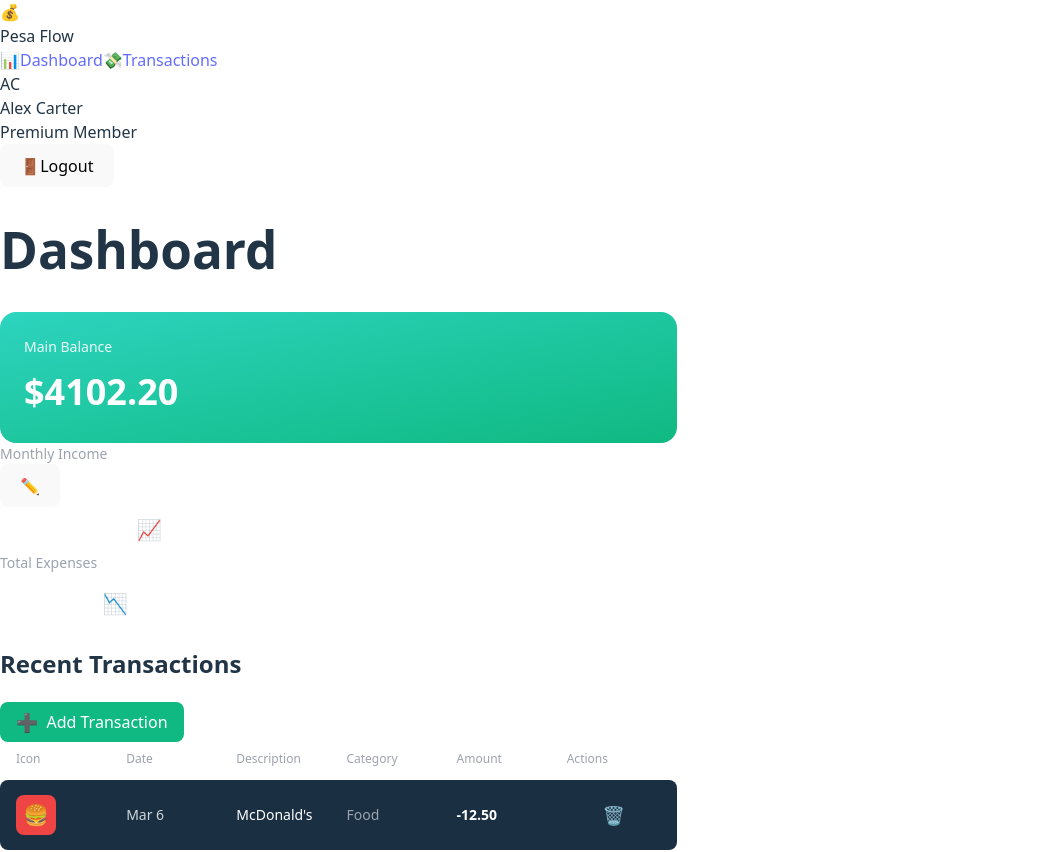
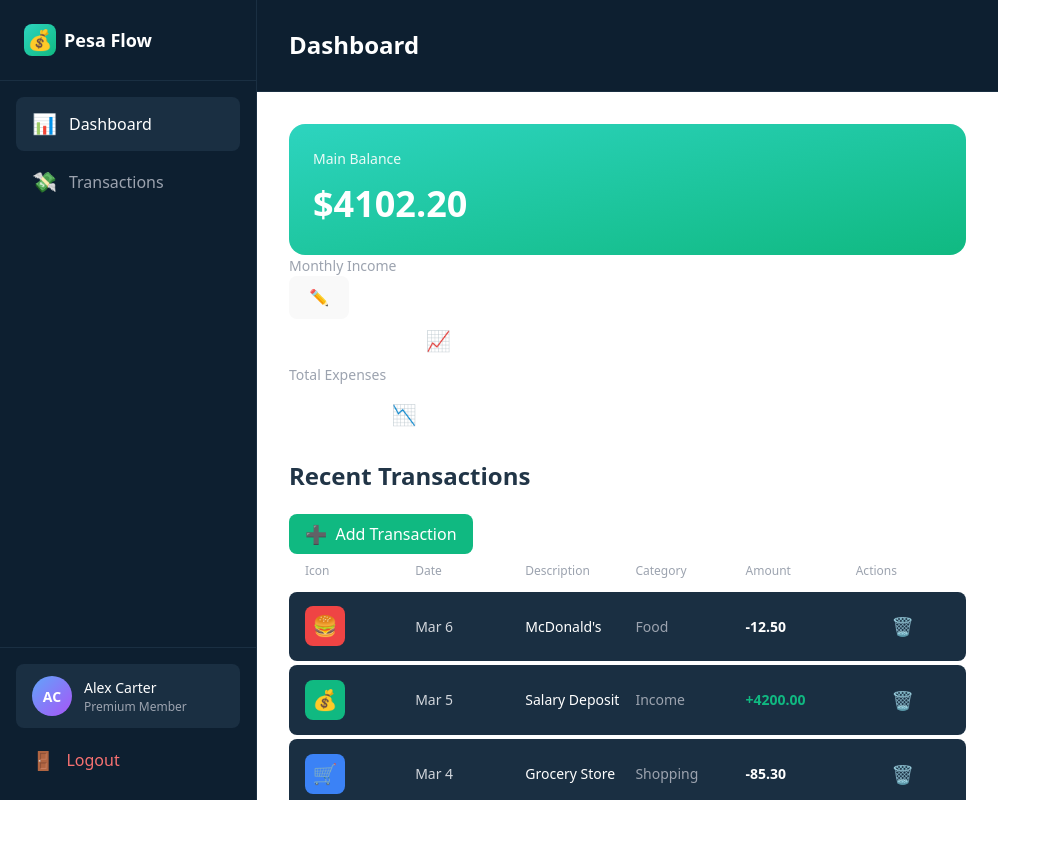
Before and after one commit to IsaacMusera/pesaflow, a React (Vite) app: page /dashboard in a window 1280 px wide. Shown: the top 852 px of the page, without its empty margins (0-1061 px from the left). After the commit the page ends 800 px from the top, so only its background shows below. Built offline with nearby package versions, Linux system fonts and the light colour scheme.

Commit message:
added some code on the layout .jsx

```diff
--- a/src/components/Layout.jsx
+++ b/src/components/Layout.jsx
@@ -18,71 +18,189 @@ export function Layout() {
   };
 
   return (
-    <div className="flex h-screen bg-[#0a1929]">
+    <div className="layout-container" style={{ display: 'flex', height: '100vh' }}>
       {/* Sidebar */}
-      <div className="w-64 bg-[#0d1f30] border-r border-[#1a2f42] flex flex-col">
+      <div className="layout-sidebar" style={{
+        width: '16rem',
+        backgroundColor: '#0d1f30',
+        borderRight: '1px solid #1a2f42',
+        display: 'flex',
+        flexDirection: 'column'
+      }}>
         {/* Logo */}
-        <div className="p-6 border-b border-[#1a2f42]">
-          <div className="flex items-center gap-2">
-            <div className="w-8 h-8 bg-gradient-to-br from-teal-400 to-emerald-500 rounded-lg flex items-center justify-center">
-              <span className="text-white text-xl">💰</span>
+        <div style={{
+          padding: '1.5rem',
+          borderBottom: '1px solid #1a2f42'
+        }}>
+          <div style={{
+            display: 'flex',
+            alignItems: 'center',
+            gap: '0.5rem'
+          }}>
+            <div style={{
+              width: '2rem',
+              height: '2rem',
+              background: 'linear-gradient(to bottom right, #2dd4bf, #10b981)',
+              borderRadius: '0.5rem',
+              display: 'flex',
+              alignItems: 'center',
+              justifyContent: 'center'
+            }}>
+              <span style={{ color: 'white', fontSize: '1.25rem' }}>💰</span>
             </div>
-            <span className="text-white font-semibold text-lg">Pesa Flow</span>
+            <span style={{
+              color: 'white',
+              fontWeight: 600,
+              fontSize: '1.125rem'
+            }}>Pesa Flow</span>
           </div>
         </div>
 
         {/* Navigation */}
-        <nav className="flex-1 p-4 space-y-1">
+        <nav style={{
+          flex: 1,
+          padding: '1rem',
+          display: 'flex',
+          flexDirection: 'column',
+          gap: '0.25rem'
+        }}>
           {navItems.map((item) => (
             <Link
               key={item.path}
               to={item.path}
-              className={`flex items-center gap-3 px-4 py-3 rounded-lg transition-colors ${
-                isActive(item.path)
-                  ? "bg-[#1a2f42] text-white"
-                  : "text-gray-400 hover:text-white hover:bg-[#1a2f42]/50"
-              }`}
+              style={{
+                display: 'flex',
+                alignItems: 'center',
+                gap: '0.75rem',
+                padding: '0.75rem 1rem',
+                borderRadius: '0.5rem',
+                transition: 'all 0.3s ease',
+                color: isActive(item.path) ? 'white' : '#9ca3af',
+                backgroundColor: isActive(item.path) ? '#1a2f42' : 'transparent'
+              }}
+              onMouseEnter={(e) => {
+                if (!isActive(item.path)) {
+                  e.target.style.backgroundColor = 'rgba(26, 47, 66, 0.5)';
+                  e.target.style.color = 'white';
+                }
+              }}
+              onMouseLeave={(e) => {
+                if (!isActive(item.path)) {
+                  e.target.style.backgroundColor = 'transparent';
+                  e.target.style.color = '#9ca3af';
+                }
+              }}
             >
-              <span className="text-xl">{item.icon}</span>
+              <span style={{ fontSize: '1.25rem' }}>{item.icon}</span>
               <span>{item.label}</span>
             </Link>
           ))}
         </nav>
 
         {/* User Profile & Logout */}
-        <div className="p-4 border-t border-[#1a2f42] space-y-2">
-          <div className="flex items-center gap-3 px-4 py-3 rounded-lg bg-[#1a2f42]">
-            <div className="w-10 h-10 rounded-full bg-gradient-to-br from-blue-400 to-purple-500 flex items-center justify-center">
-              <span className="text-white font-semibold text-sm">AC</span>
+        <div style={{
+          padding: '1rem',
+          borderTop: '1px solid #1a2f42',
+          display: 'flex',
+          flexDirection: 'column',
+          gap: '0.5rem'
+        }}>
+          <div style={{
+            display: 'flex',
+            alignItems: 'center',
+            gap: '0.75rem',
+            padding: '0.75rem 1rem',
+            borderRadius: '0.5rem',
+            backgroundColor: '#1a2f42'
+          }}>
+            <div style={{
+              width: '2.5rem',
+              height: '2.5rem',
+              borderRadius: '50%',
+              background: 'linear-gradient(to bottom right, #60a5fa, #a855f7)',
+              display: 'flex',
+              alignItems: 'center',
+              justifyContent: 'center'
+            }}>
+              <span style={{
+                color: 'white',
+                fontWeight: 600,
+                fontSize: '0.875rem'
+              }}>AC</span>
             </div>
             <div>
-              <div className="text-white text-sm font-medium">Alex Carter</div>
-              <div className="text-gray-400 text-xs">Premium Member</div>
+              <div style={{
+                color: 'white',
+                fontSize: '0.875rem',
+                fontWeight: 500
+              }}>Alex Carter</div>
+              <div style={{
+                color: '#9ca3af',
+                fontSize: '0.75rem'
+              }}>Premium Member</div>
             </div>
           </div>
           <button
             onClick={handleLogout}
-            className="w-full flex items-center gap-3 px-4 py-3 rounded-lg text-red-400 hover:bg-red-500/10 transition-colors"
+            style={{
+              width: '100%',
+              display: 'flex',
+              alignItems: 'center',
+              gap: '0.75rem',
+              padding: '0.75rem 1rem',
+              borderRadius: '0.5rem',
+              color: '#f87171',
+              backgroundColor: 'transparent',
+              transition: 'background-color 0.3s ease',
+              cursor: 'pointer',
+              border: 'none'
+            }}
+            onMouseEnter={(e) => {
+              e.target.style.backgroundColor = 'rgba(239, 68, 68, 0.1)';
+            }}
+            onMouseLeave={(e) => {
+              e.target.style.backgroundColor = 'transparent';
+            }}
           >
-            <span className="text-lg">🚪</span>
+            <span style={{ fontSize: '1.125rem' }}>🚪</span>
             <span>Logout</span>
           </button>
         </div>
       </div>
 
       {/* Main Content */}
-      <div className="flex-1 flex flex-col">
+      <div style={{
+        flex: 1,
+        display: 'flex',
+        flexDirection: 'column'
+      }}>
         {/* Header */}
-        <header className="bg-[#0d1f30] border-b border-[#1a2f42] px-8 py-4">
-          <div className="flex items-center justify-between">
-            <h1 className="text-white text-2xl font-semibold">
+        <header style={{
+          backgroundColor: '#0d1f30',
+          borderBottom: '1px solid #1a2f42',
+          padding: '1rem 2rem'
+        }}>
+          <div style={{
+            display: 'flex',
+            alignItems: 'center',
+            justifyContent: 'space-between'
+          }}>
+            <h1 style={{
+              color: 'white',
+              fontSize: '1.5rem',
+              fontWeight: 600
+            }}>
               {navItems.find((item) => isActive(item.path))?.label || "Dashboard"}
             </h1>
           </div>
         </header>
 
         {/* Page Content */}
-        <main className="flex-1 overflow-auto p-8">
+        <main style={{
+          flex: 1,
+          overflowY: 'auto',
+          padding: '2rem'
+        }}>
           <Outlet />
         </main>
       </div>
```
